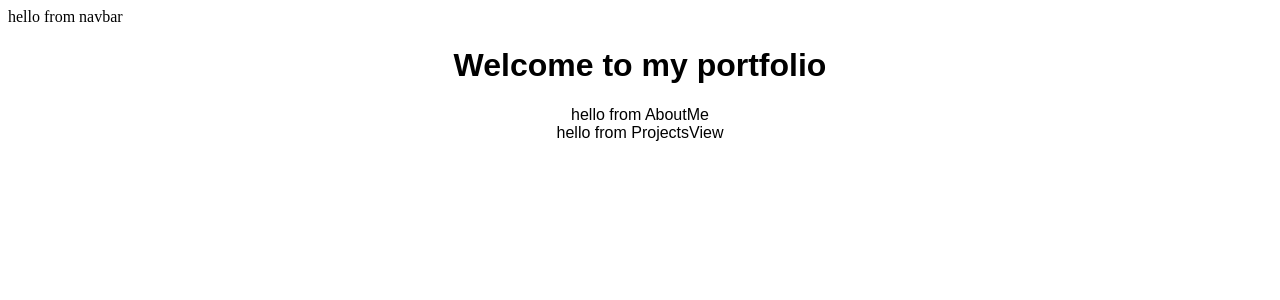
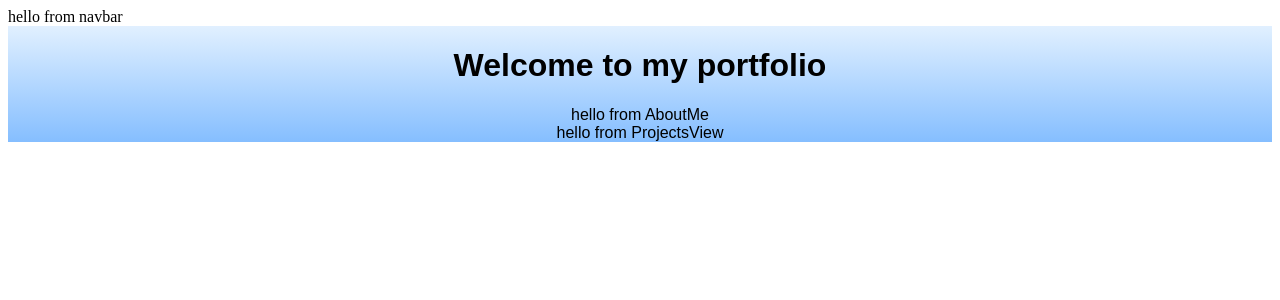
Before and after one commit to ninjascare/ninjascare.github.io, a React (Create React App) app in the folder pro_portfolio/: page / in a window 1280 px wide. Shown: the top 300 px of the page. Built offline with nearby package versions, Linux system fonts and the light colour scheme.

Commit message:
got a favicon up and running

```diff
--- a/pro_portfolio/public/index.html
+++ b/pro_portfolio/public/index.html
@@ -19,7 +19,7 @@
       work correctly both with client-side routing and a non-root public URL.
       Learn how to configure a non-root public URL by running `npm run build`.
     -->
-    <title>React App</title>
+    <title>Kevin Rosales</title>
   </head>
   <body>
     <noscript>
--- a/pro_portfolio/src/components/Profile.js
+++ b/pro_portfolio/src/components/Profile.js
@@ -7,6 +7,8 @@ import ProjectsView from "./ProjectsView";
 const StylePage = styled.div`
   font-family: sans-serif;
   text-align: center;
+  background: linear-gradient(to bottom, rgba(225,240,255,1) 0%,rgba(133,190,255,1) 100%);
+  background-size: cover;
 `;
 
 export default class Profile extends Component {
@@ -14,15 +16,19 @@ export default class Profile extends Component {
     return (
       <div>
         <StylePage>
+
           <Parallax>
             <h1>Welcome to my portfolio</h1>
           </Parallax>
+
           <Parallax>
             <AboutMe />
           </Parallax>
+
           <Parallax>
             <ProjectsView />
           </Parallax>
+
         </StylePage>
       </div>
     );
```
Also changed, not shown: 1 other file (tests, documents, lock files or other folders).
